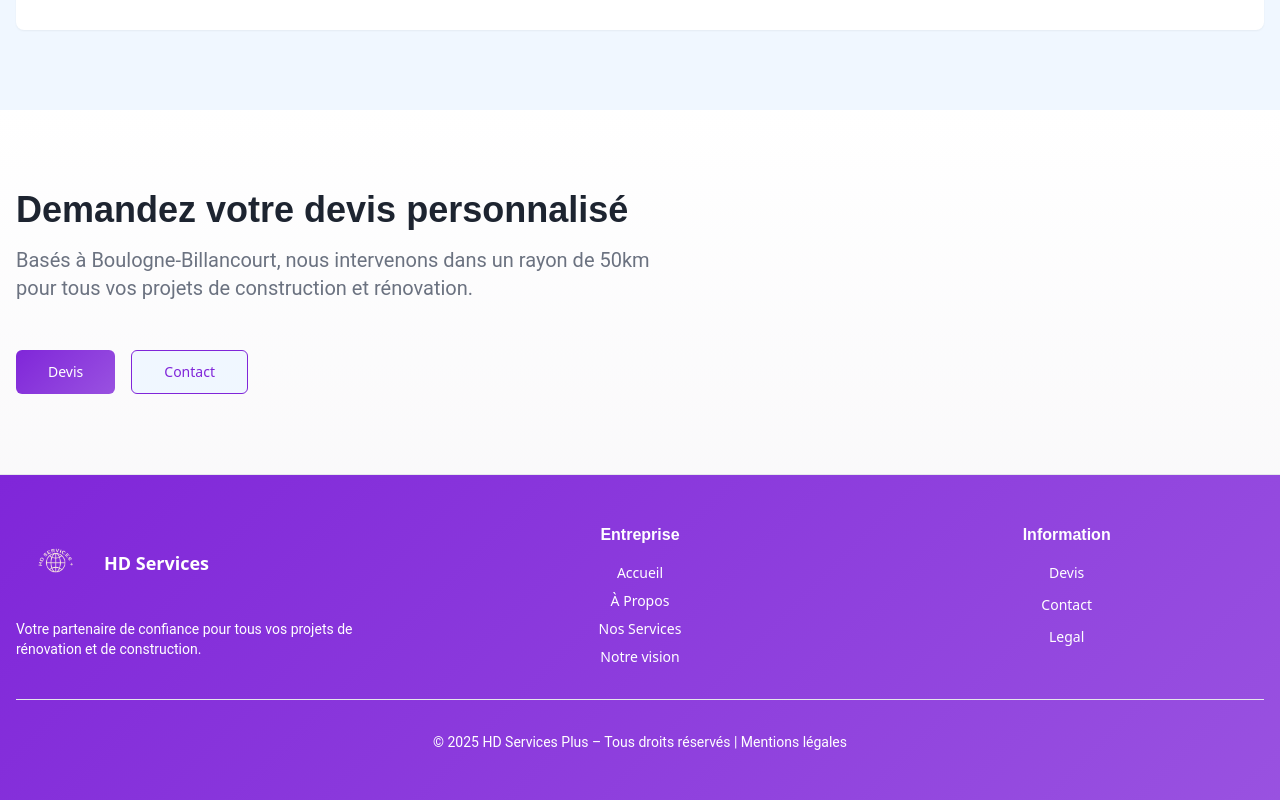
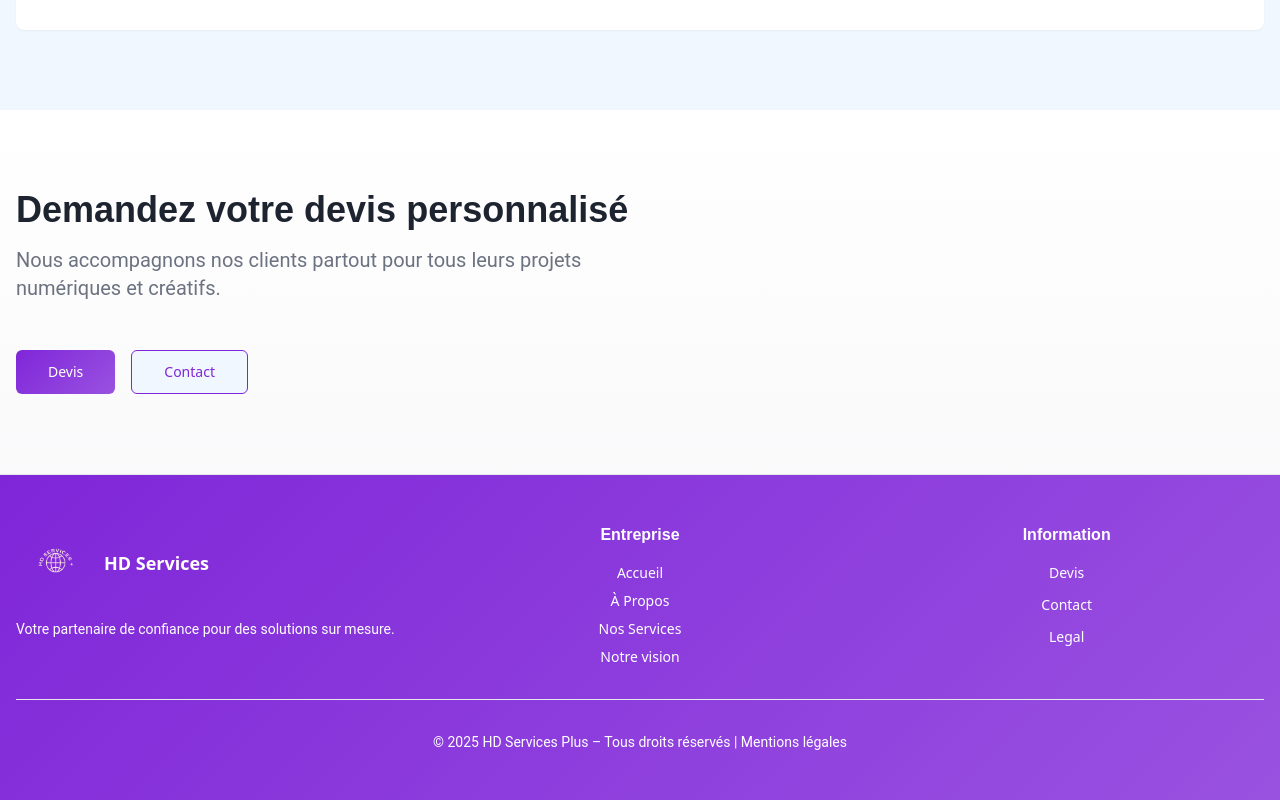
Before and after one commit to Hada1-blip/hd-services-plus, a React (Vite) app: page /contact in a window 1280 px wide. Shown: the part 1311-2111 px from the top of the page. Built offline with nearby package versions, Linux system fonts and the light colour scheme.

Commit message:
Mise à jour des phrases dans layout et contact

```diff
--- a/src/components/Layout.tsx
+++ b/src/components/Layout.tsx
@@ -123,7 +123,7 @@ const Layout = ({ children }: { children: React.ReactNode }) => {
           <span className="text-lg font-bold text-white self-center">HD Services</span>
         </div>
         <p className="text-white text-sm">
-          Votre partenaire de confiance pour tous vos projets de rénovation et de construction.
+          Votre partenaire de confiance pour des solutions sur mesure.
         </p>
       </div>
 
--- a/src/pages/Contact.tsx
+++ b/src/pages/Contact.tsx
@@ -179,8 +179,7 @@ const Contact = () => {
               Demandez votre devis personnalisé
             </h2>
             <p className="text-xl text-muted-foreground max-w-2xl">
-              Basés à Boulogne-Billancourt, nous intervenons dans un rayon de 50km
-              pour tous vos projets de construction et rénovation.
+              Nous accompagnons nos clients partout pour tous leurs projets numériques et créatifs.
             </p>
           </div>
 
```
